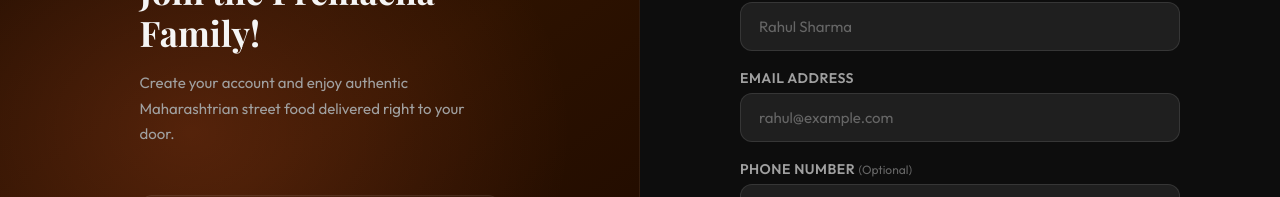
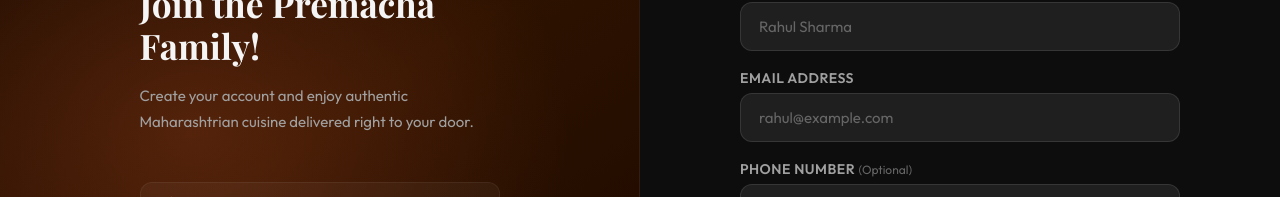
Before and after one commit to ADITYAKOKATE/Restaurant-Website-And-Management-System, a Next.js app in the folder frontend/: page /register in a window 1280 px wide. Shown: the part 308-505 px from the top of the page. Built offline with nearby package versions, Linux system fonts and the light colour scheme; no server answers.

Commit message:
Update page.tsx

```diff
--- a/frontend/src/app/register/page.tsx
+++ b/frontend/src/app/register/page.tsx
@@ -92,7 +92,7 @@
             <div className="auth-panel__icon">🍛</div>
             <h2 className="auth-panel__title">Join the Premacha Family!</h2>
             <p className="auth-panel__desc">
-              Create your account and enjoy authentic Maharashtrian street food delivered right to your door.
+              Create your account and enjoy authentic Maharashtrian cuisine delivered right to your door.
             </p>
             <ul className="auth-panel__perks">
               <li><span className="auth-panel__perk-icon">⚡</span> Fast delivery to your doorstep</li>
```
